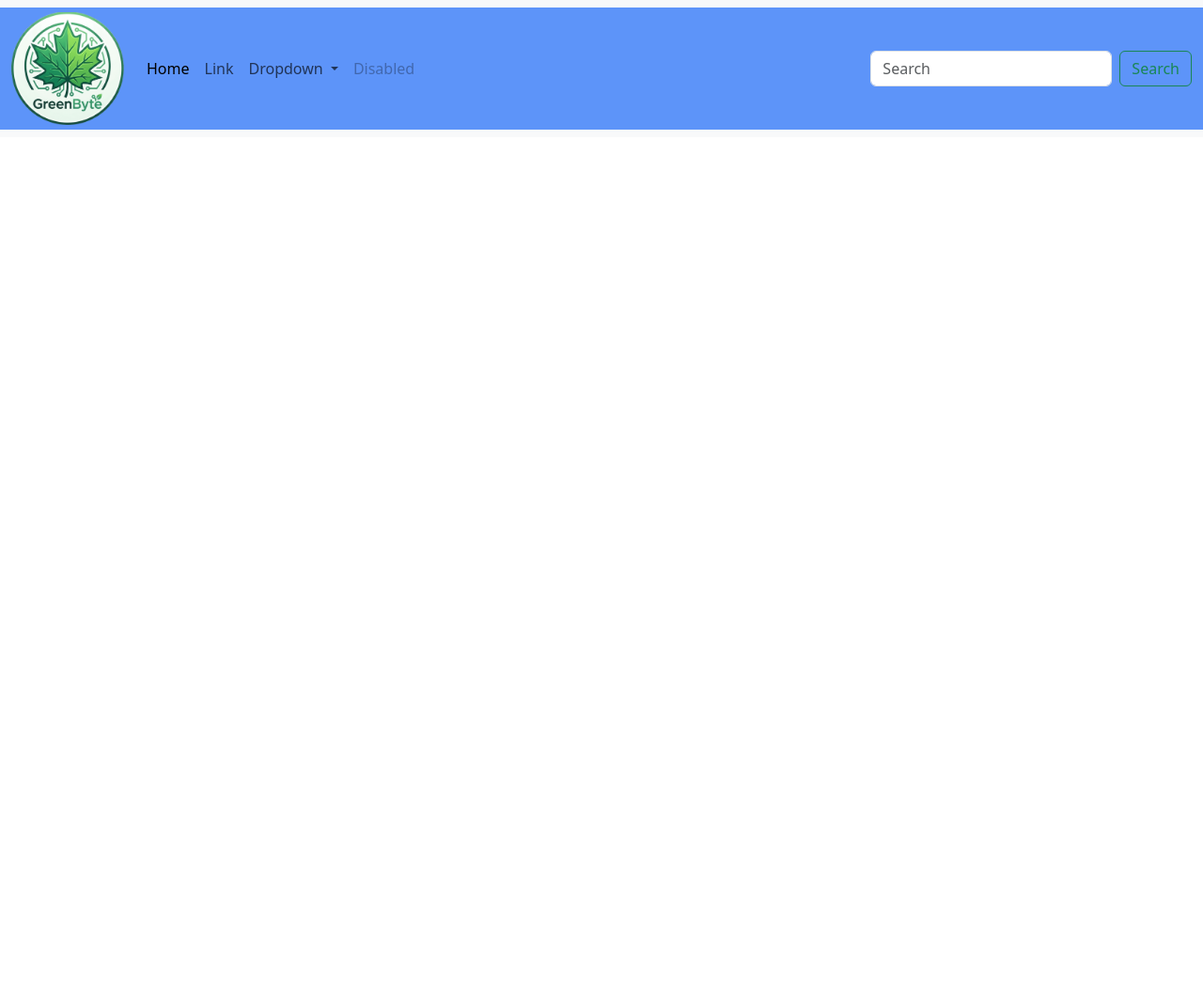
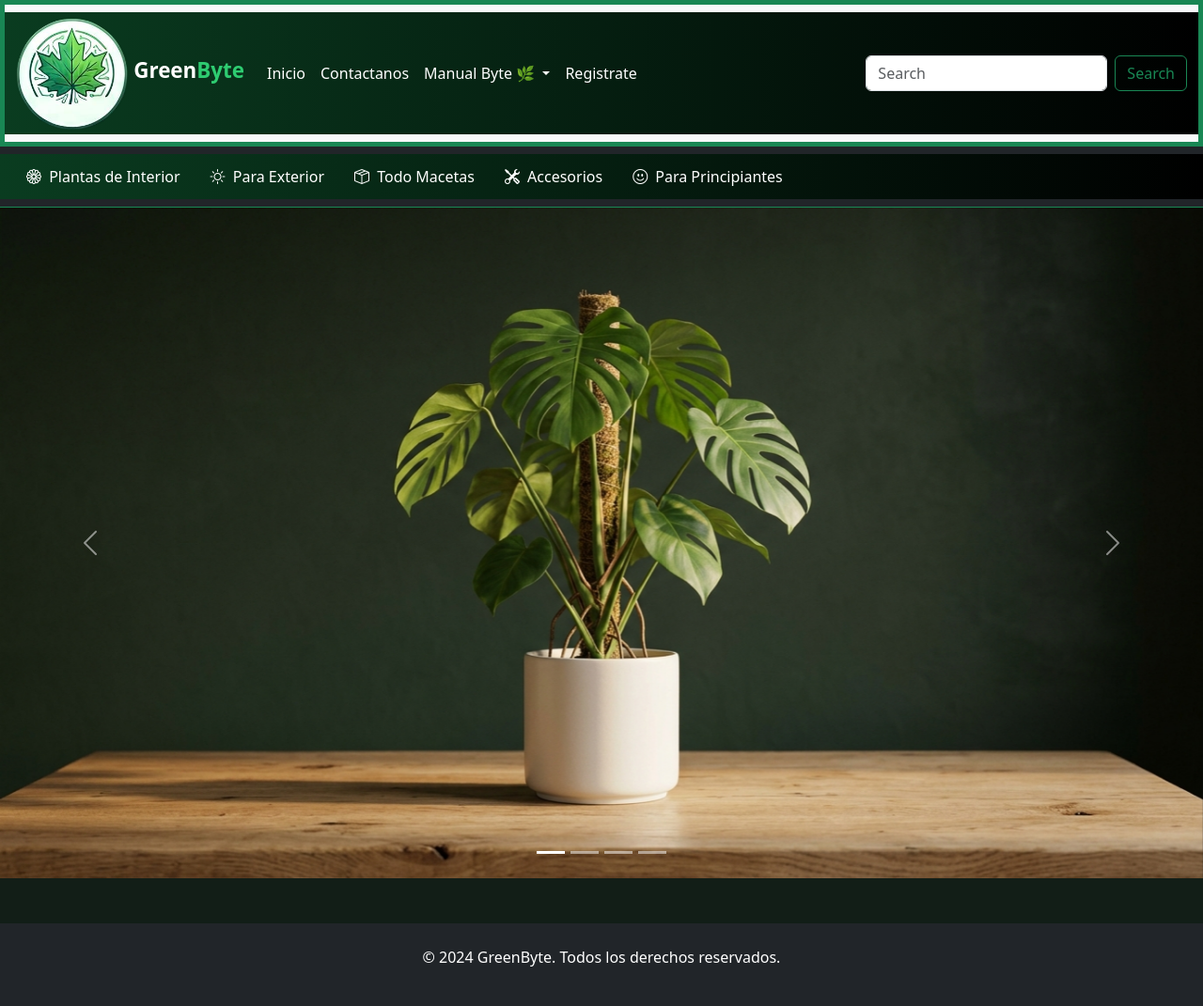
Before and after one commit to jhosep-id21/GreenByte, a plain HTML site: page index.html in a window 1280 px wide. Shown: the whole page at 94% size. Before the commit the page ends 800 px from the top, so only its background shows below. Drawn offline with nearby package versions, Linux system fonts and the light colour scheme.

Commit message:
Muchos cambios realizados: incluye un carousel para imagenes y cambios de colores

```diff
--- a/CSS/styles.css
+++ b/CSS/styles.css
@@ -1,3 +1,39 @@
-.container-fluid{
-    background-color: #5d94f9;
+.container-fluid {
+    background: linear-gradient(to right, #0a3c20, #000000);
 }
+
+body {
+    background-color: #121E17;
+    color: #ffffff;
+}
+
+.navbar-custom {
+    background-color: #1A241D;
+    border-bottom: 2px solid #2ECC71;
+}
+
+.brand-title {
+    color: #ffffff;
+    font-weight: bold;
+    font-size: 1.4rem;
+}
+
+.brand-title span {
+    color: #2ECC71;
+}
+
+/*Nav para categorias*/
+.nav-categories {
+    background-color: #0e1812;
+    border-bottom: 2px solid var(--gb-accent);
+}
+
+.nav-categories .nav-link {
+    color: #e0e0e0;
+    font-weight: 500;
+    padding: 0.75rem 1rem;
+}
+
+.nav-categories .nav-link:hover {
+    color: var(--gb-accent);
+}
--- a/index.html
+++ b/index.html
@@ -5,50 +5,63 @@
     <meta charset="UTF-8">
     <meta name="viewport" content="width=device-width, initial-scale=1.0">
     <title>GreenByte</title>
+    <!--el linl referencia para Bootstrap-->
     <link href="https://cdn.jsdelivr.net/npm/bootstrap@5.3.8/dist/css/bootstrap.min.css" rel="stylesheet"
         integrity="sha384-sRIl4kxILFvY47J16cr9ZwB07vP4J8+LH7qKQnuqkuIAvNWLzeN8tE5YBujZqJLB" crossorigin="anonymous">
-    <link rel="icon" href="IMG/icono-greenbyte.png" type="image/png">
+    <!--link referencia para el icono de la página -->
+    <link rel="icon" href="IMG/iconos/ico-greenbyte-sinfondo.png" type="image/png">
+    <!--link referencia para los estilos personalizados -->
     <link rel="stylesheet" href="CSS/styles.css">
+    <!--link referencia para los iconos de Bootstrap -->
+    <link rel="stylesheet" href="https://cdn.jsdelivr.net/npm/bootstrap-icons@1.13.1/font/bootstrap-icons.min.css">
 </head>
 
 <body>
     <header>
-        <nav class="navbar navbar-expand-lg bg-body-tertiary">
+        <!--esta es la parte de la navegación-->
+        <nav class="navbar navbar-expand-lg bg-body-tertiary border border-success border border-5">
             <div class="container-fluid">
+
+                <!-- aquí va el logo de la empresa y nombre -->
                 <a class="navbar-brand" href="#">
-                    <img src="IMG/icono-greenbyte.png" alt="" width="120" height="120">
+                    <img src="IMG/iconos/ico-greenbyte-sinfondo.png" alt="" width="120" height="120">
+                    <span class="brand-title">Green<span>Byte</span></span>
                 </a>
+                <!-- esto es para convertir el logo en un tipo botón-->
                 <button class="navbar-toggler" type="button" data-bs-toggle="collapse"
                     data-bs-target="#navbarSupportedContent" aria-controls="navbarSupportedContent"
                     aria-expanded="false" aria-label="Toggle navigation">
                     <span class="navbar-toggler-icon"></span>
                 </button>
+                <!-- a partir de aquí viene el menú para navegar-->
                 <div class="collapse navbar-collapse" id="navbarSupportedContent">
                     <ul class="navbar-nav me-auto mb-2 mb-lg-0">
+                        <!--Primera referencia para inicio-->
                         <li class="nav-item">
-                            <a class="nav-link active" aria-current="page" href="#">Home</a>
+                            <a class="nav-link active text-white" aria-current="page" href="#">Inicio</a>
                         </li>
+                        <!--segunda referencia para contactanos-->
                         <li class="nav-item">
-                            <a class="nav-link" href="#">Link</a>
+                            <a class="nav-link text-white" href="#">Contactanos</a>
                         </li>
+                        <!-- esto es un pequeño nav seleccionable como desplegable-->
                         <li class="nav-item dropdown">
-                            <a class="nav-link dropdown-toggle" href="#" role="button" data-bs-toggle="dropdown"
-                                aria-expanded="false">
-                                Dropdown
+                            <a class="nav-link dropdown-toggle text-white" href="#" role="button"
+                                data-bs-toggle="dropdown" aria-expanded="false">
+                                Manual Byte 🌿
                             </a>
                             <ul class="dropdown-menu">
-                                <li><a class="dropdown-item" href="#">Action</a></li>
-                                <li><a class="dropdown-item" href="#">Another action</a></li>
-                                <li>
-                                    <hr class="dropdown-divider">
-                                </li>
-                                <li><a class="dropdown-item" href="#">Something else here</a></li>
+                                <li><a class="dropdown-item" href="#">Fichas Técnicas por Especie</a></li>
+                                <li><a class="dropdown-item" href="#">Calculadora de Riego</a></li>
+                                <li><a class="dropdown-item" href="#">Tips según tu Tipo de Luz</a></li>
                             </ul>
                         </li>
+                        <!--y este es la referencia para el registro-->
                         <li class="nav-item">
-                            <a class="nav-link disabled" aria-disabled="true">Disabled</a>
+                            <a class="nav-link text-white" href="#">Registrate</a>
                         </li>
                     </ul>
+                    <!-- este es el form para la barra de búsqueda-->
                     <form class="d-flex" role="search">
                         <input class="form-control me-2" type="search" placeholder="Search" aria-label="Search" />
                         <button class="btn btn-outline-success" type="submit">Search</button>
@@ -57,6 +70,60 @@
             </div>
         </nav>
     </header>
+    <!--en esta parte es para otra barra de navegación pero para mostrar las categorias-->
+    <nav class="nav-categories bg-dark py-2 border-bottom border-success">
+        <div class="container-fluid d-flex overflow-x-auto text-nowrap">
+            <a class="nav-link text-white px-3" href="#"><i class="bi bi-flower1 me-1"></i> Plantas de Interior</a>
+            <a class="nav-link text-white px-3" href="#"><i class="bi bi-sun me-1"></i> Para Exterior</a>
+            <a class="nav-link text-white px-3" href="#"><i class="bi bi-box-seam me-1"></i> Todo Macetas</a>
+            <a class="nav-link text-white px-3" href="#"><i class="bi bi-tools me-1"></i> Accesorios</a>
+            <a class="nav-link text-white px-3" href="#"><i class="bi bi-emoji-smile me-1"></i> Para Principiantes</a>
+        </div>
+    </nav>
+    <!--se aplicará un Carousel para complementar el inicio-->
+    <div id="carouselExampleIndicators" class="carousel slide">
+        <div class="carousel-indicators">
+            <button type="button" data-bs-target="#carouselExampleIndicators" data-bs-slide-to="0" class="active"
+                aria-current="true" aria-label="Slide 1"></button>
+            <button type="button" data-bs-target="#carouselExampleIndicators" data-bs-slide-to="1"
+                aria-label="Slide 2"></button>
+            <button type="button" data-bs-target="#carouselExampleIndicators" data-bs-slide-to="2"
+                aria-label="Slide 3"></button>
+            <button type="button" data-bs-target="#carouselExampleIndicators" data-bs-slide-to="3"
+                aria-label="Slide 4"></button>
+        </div>
+        <div class="carousel-inner">
+            <div class="carousel-item">
+                <img src="IMG/img-carousel/image-mas-plantas.jpg" class="d-block w-100" alt="...">
+            </div>
+            <div class="carousel-item active">
+                <img src="IMG/img-carousel/planta-1.jpg" class="d-block w-100" alt="...">
+            </div>
+            <div class="carousel-item">
+                <img src="IMG/img-carousel/imagen-plantas.jpg" class="d-block w-100" alt="...">
+            </div>
+            <div class="carousel-item">
+                <img src="IMG/img-carousel/planta-2.jpg" class="d-block w-100" alt="...">
+            </div>
+        </div>
+        <button class="carousel-control-prev" type="button" data-bs-target="#carouselExampleIndicators"
+            data-bs-slide="prev">
+            <span class="carousel-control-prev-icon" aria-hidden="true"></span>
+            <span class="visually-hidden">Previous</span>
+        </button>
+        <button class="carousel-control-next" type="button" data-bs-target="#carouselExampleIndicators"
+            data-bs-slide="next">
+            <span class="carousel-control-next-icon" aria-hidden="true"></span>
+            <span class="visually-hidden">Next</span>
+        </button>
+    </div>
+    <!--los derechos po-->
+    <footer class="bg-dark text-white py-4 mt-5">
+        <div class="container text-center">
+            <p>&copy; 2024 GreenByte. Todos los derechos reservados.</p>
+        </div>
+    </footer>
+    <!-- y este es el script para Bootstrap -->
     <script src="https://cdn.jsdelivr.net/npm/bootstrap@5.3.8/dist/js/bootstrap.bundle.min.js"
         integrity="sha384-FKyoEForCGlyvwx9Hj09JcYn3nv7wiPVlz7YYwJrWVcXK/BmnVDxM+D2scQbITxI"
         crossorigin="anonymous"></script>
```
Also changed, not shown: IMG/iconos/greebyte-icono.ico (renamed from IMG/greebyte-icono.ico), IMG/iconos/ico-greenbyte-1.jpg (added), IMG/iconos/ico-greenbyte-sinfondo.png (added), IMG/iconos/ico-greenbyte.jpg (added), IMG/iconos/icono-greenbyte.ico (renamed from IMG/icono-greenbyte.ico), IMG/iconos/icono-greenbyte.png (renamed from IMG/icono-greenbyte.png), IMG/iconos/icono2-greenbyte.jpg (renamed from IMG/icono2-greenbyte.jpg), IMG/img-carousel/image-mas-plantas.jpg (added), IMG/img-carousel/imagen-plantas.jpg (added), IMG/img-carousel/planta-1.jpg (added), IMG/img-carousel/planta-2.jpg (added).
